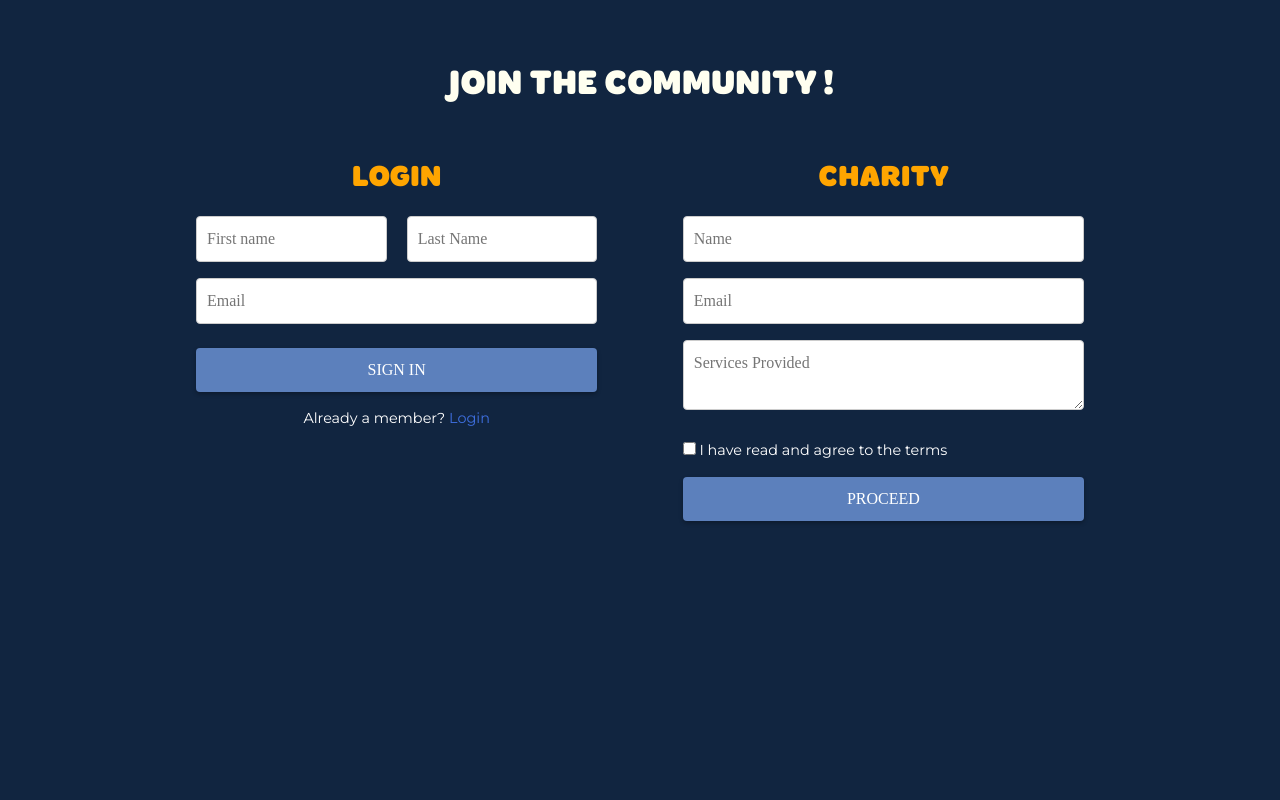
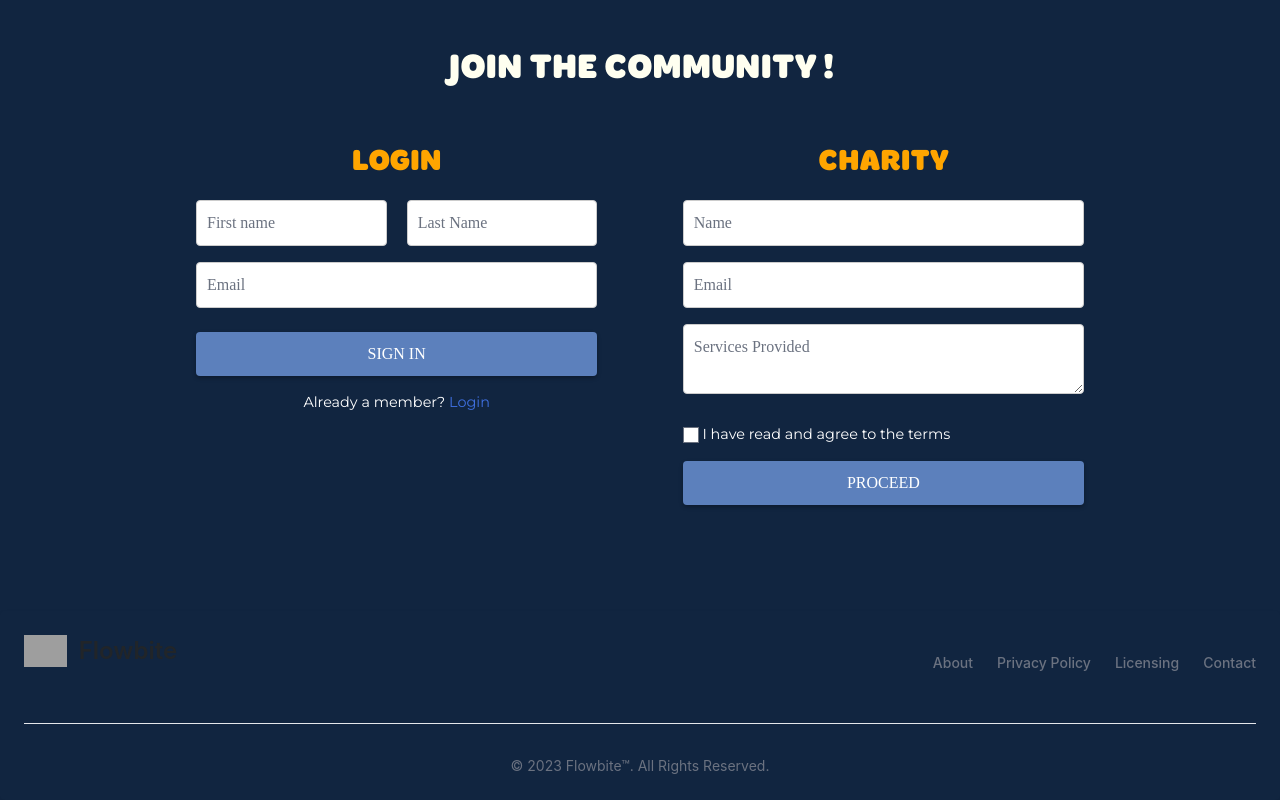
Before and after one commit to Hitherto10/zahra-project, a React (Vite) app in the folder main_folder/: page / in a window 1280 px wide. Shown: the part 1893-2693 px from the top of the page. Before the commit the page ends 2520 px from the top, so only its background shows below. Built offline with nearby package versions, Linux system fonts and the light colour scheme; grey boxes are pictures that could not be loaded; a web font is replaced by a local one.

Commit message:
Addition of my footer page

```diff
--- a/main_folder/index.html
+++ b/main_folder/index.html
@@ -6,6 +6,7 @@
     <link rel="stylesheet" href="https://cdnjs.cloudflare.com/ajax/libs/font-awesome/6.0.0-beta3/css/all.min.css">
     <link rel="stylesheet" href="https://cdn.jsdelivr.net/npm/bootstrap@4.3.1/dist/css/bootstrap.min.css" integrity="sha384-ggOyR0iXCbMQv3Xipma34MD+dH/1fQ784/j6cY/iJTQUOhcWr7x9JvoRxT2MZw1T" crossorigin="anonymous">
     <link rel="stylesheet" href="src/index.css">
+    <link href="https://cdn.jsdelivr.net/npm/flowbite@3.1.2/dist/flowbite.min.css" rel="stylesheet" />
     <meta name="viewport" content="width=device-width, initial-scale=1.0" />
     <link rel="preconnect" href="https://fonts.googleapis.com">
     <link rel="preconnect" href="https://fonts.gstatic.com" crossorigin>
@@ -16,5 +17,6 @@
   <body>
     <div id="root"></div>
     <script type="module" src="src/main.jsx"></script>
+    <script src="https://cdn.jsdelivr.net/npm/flowbite@3.1.2/dist/flowbite.min.js"></script>
   </body>
 </html>
--- a/main_folder/src/components/App.jsx
+++ b/main_folder/src/components/App.jsx
@@ -1,6 +1,7 @@
 import HomePage from "./HomePage.jsx";
 import React from "react";
 import Header from "./Header.jsx";
+import Footer from "./Footer.jsx";
 
 function App(){
     return(
@@ -8,6 +9,7 @@ function App(){
             <div>
                 <Header />
                 <HomePage />
+                <Footer />
             </div>
         </React.StrictMode>
     );
--- /dev/null
+++ b/main_folder/src/components/Footer.jsx
@@ -0,0 +1,68 @@
+import React from 'react';
+import {FontAwesomeIcon} from "@fortawesome/react-fontawesome";
+
+function Footer() {
+    return (
+        <div>
+
+
+            <footer className="rounded-lg shadow-sm dark:bg-gray-900">
+                <div className="w-full max-w-screen-xl mx-auto p-4 md:py-8">
+                    <div className="sm:flex sm:items-center sm:justify-between">
+                        <a href="https://flowbite.com/" className="flex items-center mb-4 sm:mb-0 space-x-3">
+                            <img src="https://flowbite.com/docs/images/logo.svg" className="h-8" alt="Flowbite Logo" />
+                            <span className="self-center text-2xl font-semibold whitespace-nowrap dark:text-white">Flowbite</span>
+                        </a>
+                        <ul className="flex flex-wrap items-center mb-6 text-sm font-medium text-gray-500 sm:mb-0 dark:text-gray-400 space-x-6">
+                            <li><a href="#" className="hover:underline">About</a></li>
+                            <li><a href="#" className="hover:underline">Privacy Policy</a></li>
+                            <li><a href="#" className="hover:underline">Licensing</a></li>
+                            <li><a href="#" className="hover:underline">Contact</a></li>
+                        </ul>
+                    </div>
+                    <hr className="my-6 border-gray-200 sm:mx-auto dark:border-gray-700 lg:my-8" />
+                    <span className="block text-sm text-gray-500 sm:text-center dark:text-gray-400">
+      © 2023 <a href="https://flowbite.com/" className="hover:underline">Flowbite™</a>. All Rights Reserved.
+    </span>
+                </div>
+            </footer>
+
+
+
+            {/*<footer className="text-center text-lg-start dark:bg-gray-900">*/}
+            {/*    <div className="container d-flex justify-content-center py-5">*/}
+            {/*        <button type="button" className="btn btn-primary btn-lg btn-floating mx-0"*/}
+            {/*                style={{backgroundColor: 'transparent', border: 'none'}}>*/}
+            {/*        <i className="fab fa-facebook-f"></i>*/}
+            {/*        </button>*/}
+            {/*        <button type="button" className="btn btn-primary btn-lg btn-floating mx-0"*/}
+            {/*            style={{backgroundColor: 'transparent', border: 'none'}}>*/}
+            {/*        <i className="fab fa-google"></i>*/}
+            {/*        </button>*/}
+            {/*        <button type="button" className="btn btn-primary btn-lg btn-floating mx-0"*/}
+            {/*            style={{backgroundColor: 'transparent', border: 'none'}}>*/}
+            {/*        <i className="fab fa-instagram"></i>*/}
+            {/*        </button>*/}
+            {/*        <button type="button" className="btn btn-primary btn-lg btn-floating mx-0"*/}
+            {/*                style={{backgroundColor: 'transparent', border: 'none'}}>*/}
+            {/*            <svg xmlns="http://www.w3.org/2000/svg" width="16" height="16" fill="currentColor"*/}
+            {/*                 className="bi bi-twitter-x" viewBox="0 0 16 16">*/}
+            {/*                <path*/}
+            {/*                    d="M12.6.75h2.454l-5.36 6.142L16 15.25h-4.937l-3.867-5.07-4.425 5.07H.316l5.733-6.57L0 .75h5.063l3.495 4.633L12.601.75Zm-.86 13.028h1.36L4.323 2.145H2.865z"/>*/}
+            {/*            </svg>*/}
+            {/*        </button>*/}
+            {/*    </div>*/}
+
+            {/*    <div className="text-center text-white p-3"*/}
+            {/*         style={{   backgroundColor: 'rgba(0, 0, 0, 0.2)',*/}
+            {/*                    fontFamily: 'Montserrat',*/}
+            {/*                    fontSize: '12px',}}>*/}
+            {/*        © 2025 Copyright*/}
+            {/*        <a className="text-white" href="https://mdbootstrap.com/"> Huddle</a>*/}
+            {/*    </div>*/}
+            {/*</footer>*/}
+        </div>
+    )
+}
+
+export default Footer;
--- a/main_folder/src/components/HomePage.jsx
+++ b/main_folder/src/components/HomePage.jsx
@@ -98,9 +98,8 @@ function HomePage() {
 
             {/* LOGIN AND CHARITY SECTION*/}
             <div className="login-charity">
-                <AuthTabs />
+                <AuthTabs/>
             </div>
-
 
         </div>
     );
--- a/main_folder/src/index.css
+++ b/main_folder/src/index.css
@@ -1,3 +1,8 @@
+@tailwind base;
+@tailwind components;
+@tailwind utilities;
+
+
 :root {
   font-family: system-ui, Avenir, Helvetica, Arial, sans-serif;
 }
@@ -105,7 +110,8 @@ span {
   right: 20px;
 }
 
-input#menu {
+input#menu,
+.icon{
   display: none;
 }
 
@@ -160,10 +166,10 @@ input#menu {
   transition: top ease .3s, transform ease .3s .3s;
 }
 
-
  /*Mobile styles*/
 @media (max-width: 835px) {
-  .menu_button {
+  .menu,
+  .icon{
     display: block;
   }
 
--- a/main_folder/src/main.jsx
+++ b/main_folder/src/main.jsx
@@ -1,6 +1,7 @@
 import React from "react";
 import ReactDOM from "react-dom/client";
 import App from "./components/App.jsx";
+import 'flowbite';
 
 ReactDOM.createRoot(document.getElementById("root")).render(
     <React.StrictMode>
```
Also changed, not shown: main_folder/package.json (+9 -0 lines), 1 other file (tests, documents, lock files or other folders).
